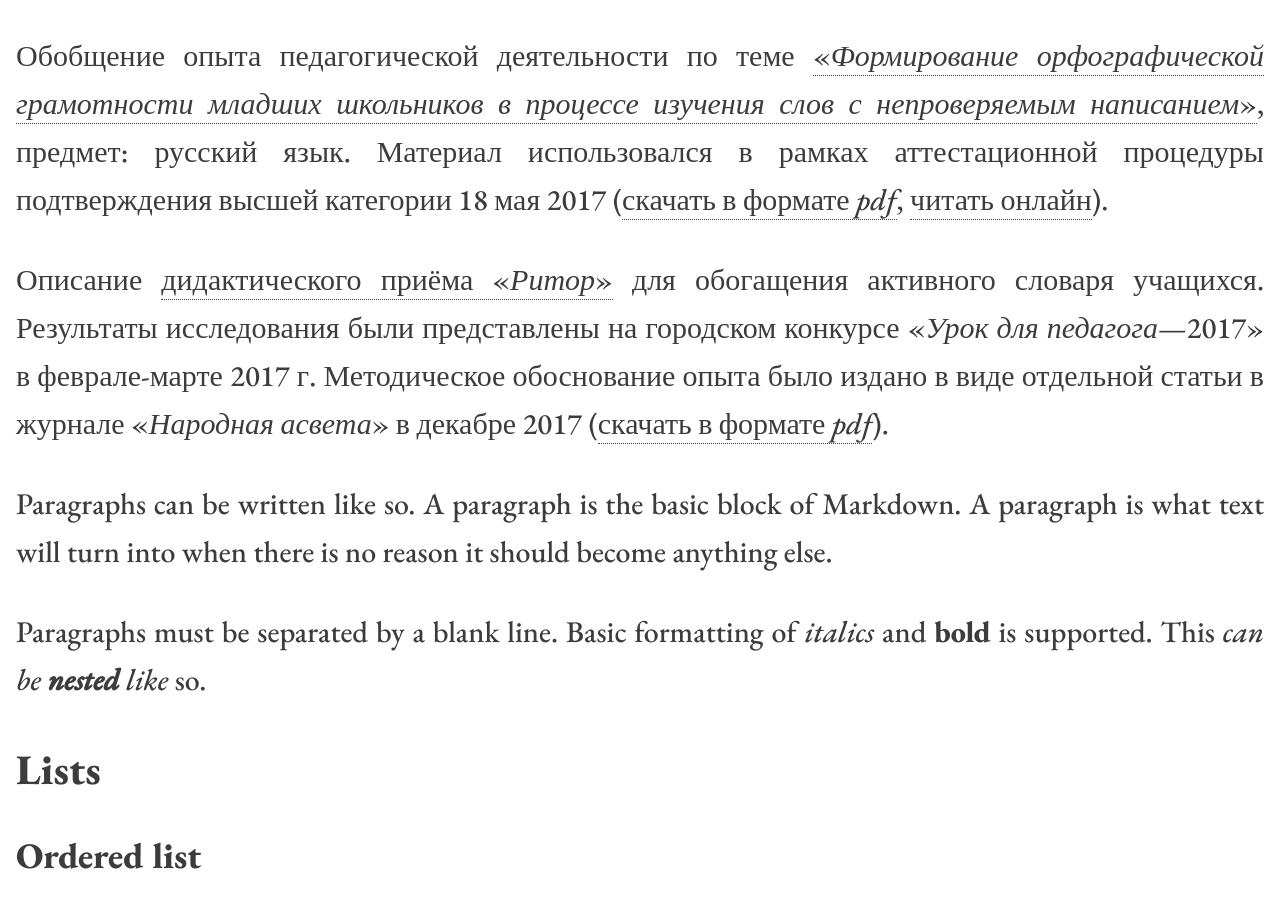
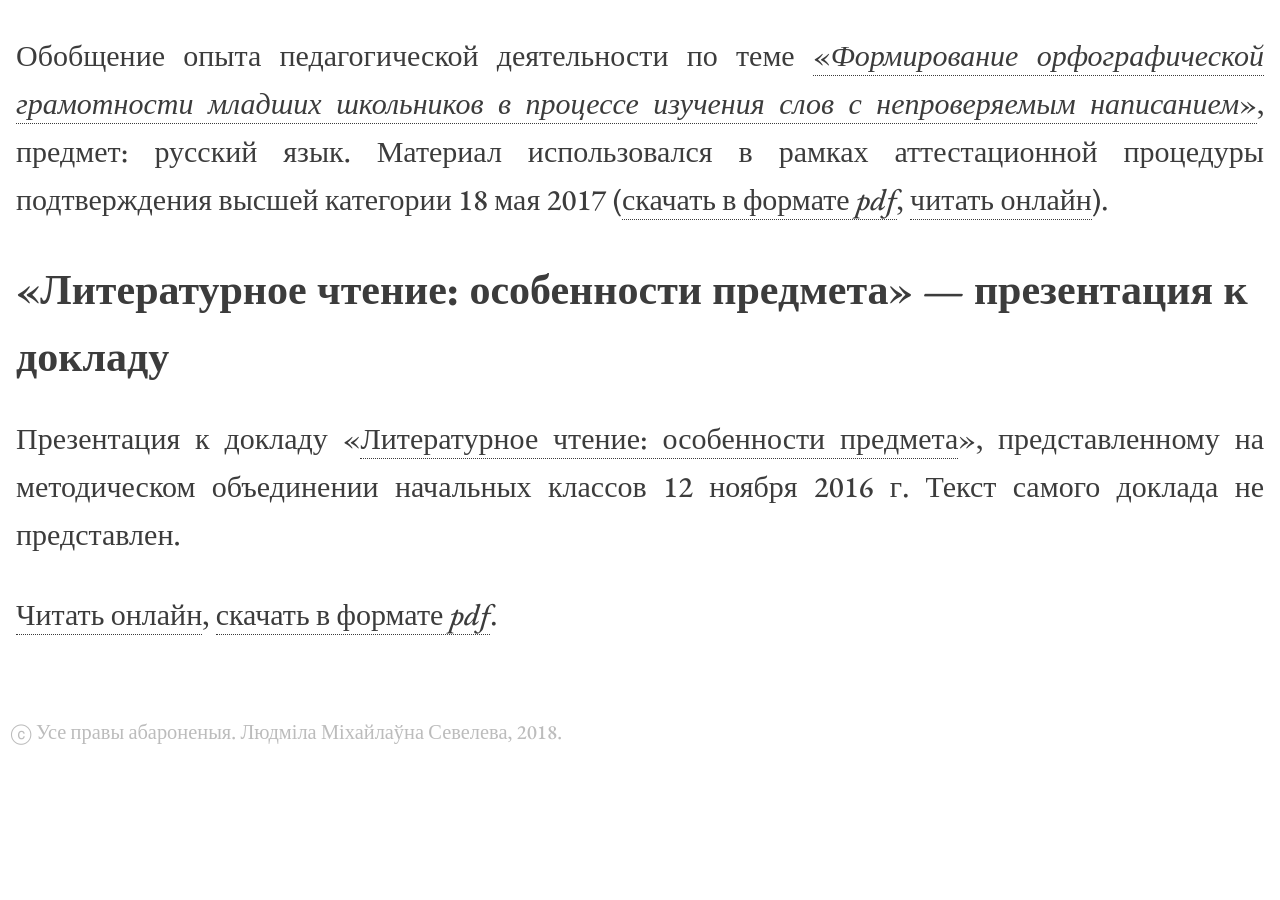
Before and after one commit to seveleva/seveleva, a Jekyll site: the page built from articles.md, in a window 1280 px wide and 900 px high, scrolled down 1167 px. Built offline with Jekyll 4.4.1, drawn with Linux system fonts in a browser that asks for light colours; after the commit the page ends 1962 px from its top, so only the background shows below that; some of the changed text lies outside the part shown.

Commit message:
Update articles.md

```diff
--- a/articles.md
+++ b/articles.md
@@ -18,84 +18,8 @@ description: Педагогические материалы и статьи С
 
 Обобщение опыта педагогической деятельности по теме [«*Формирование орфографической грамотности младших школьников в процессе изучения слов с непроверяемым написанием*»](http://seveleva.com/cathegory), предмет: русский язык. Материал использовался в рамках аттестационной процедуры подтверждения высшей категории 18 мая 2017 ([скачать в формате *pdf*](http://seveleva.com/assets/Seveleva_cathegory.pdf), [читать онлайн](http://seveleva.com/cathegory)).
 
+## «Литературное чтение: особенности предмета» — презентация к докладу
 
-Описание [дидактического приёма «*Ритор*»](rhetor) для обогащения активного словаря учащихся. Результаты исследования были представлены на городском кон­курсе «*Урок для педагога*—2017» в феврале­-марте 2017 г.
-Методическое обоснование опыта было издано в виде отдельной статьи в журнале «*Народная асвета*» в декабре 2017 ([скачать в формате *pdf*](http://seveleva.com/assets/Seveleva_Rhetor.pdf)).
+Презентация к докладу «[Литературное чтение: особенности предмета](http://seveleva.com/reading)», представленному на  методическом объединении начальных классов 12 ноября 2016 г. Текст самого доклада не представлен.
 
-
-
-Paragraphs can be written like so. A paragraph is the basic block of Markdown. A paragraph is what text will turn into when there is no reason it should become anything else.
-
-Paragraphs must be separated by a blank line. Basic formatting of *italics* and **bold** is supported. This *can be **nested** like* so.
-
-## Lists
-
-### Ordered list
-
-1. Item 1
-2. A second item
-3. Number 3
-4. Ⅳ
-
-*Note: the fourth item uses the Unicode character for [Roman numeral four][2].*
-
-### Unordered list
-
-* An item
-* Another item
-* Yet another item
-* And there's more...
-
-## Paragraph modifiers
-
-### Code block
-
-    Code blocks are very useful for developers and other people who look at code or other things that are written in plain text. As you can see, it uses a fixed-width font.
-
-You can also make `inline code` to add code into other things.
-
-### Quote
-
-> Here is a quote. What this is should be self explanatory. Quotes are automatically indented when they are used.
-
-## Headings
-
-There are six levels of headings. They correspond with the six levels of HTML headings. You've probably noticed them already in the page. Each level down uses one more hash character.
-
-### Headings *can* also contain **formatting**
-
-### They can even contain `inline code`
-
-Of course, demonstrating what headings look like messes up the structure of the page.
-
-I don't recommend using more than three or four levels of headings here, because, when you're smallest heading isn't too small, and you're largest heading isn't too big, and you want each size up to look noticeably larger and more important, there there are only so many sizes that you can use.
-
-## URLs
-
-URLs can be made in a handful of ways:
-
-* A named link to [MarkItDown][3]. The easiest way to do these is to select what you want to make a link and hit `Ctrl+L`.
-* Another named link to [MarkItDown](http://www.markitdown.net/)
-* Sometimes you just want a URL like <http://www.markitdown.net/>.
-
-## Horizontal rule
-
-A horizontal rule is a line that goes across the middle of the page.
-
----
-
-It's sometimes handy for breaking things up.
-
-## Images
-
-Markdown can also contain images. I'll need to add something here sometime.
-
-## Finally
-
-There's actually a lot more to Markdown than this. See the official [introduction][4] and [syntax][5] for more information. However, be aware that this is not using the official implementation, and this might work subtly differently in some of the little things.
-
-  [1]: http://daringfireball.net/projects/markdown/
-  [2]: http://www.fileformat.info/info/unicode/char/2163/index.htm
-  [3]: http://www.markitdown.net/
-  [4]: http://daringfireball.net/projects/markdown/basics
-  [5]: http://daringfireball.net/projects/markdown/syntax
+[Читать онлайн](http://seveleva.com/reading), [скачать в формате *pdf*](http://seveleva.com/assets/reading.pdf).
```
